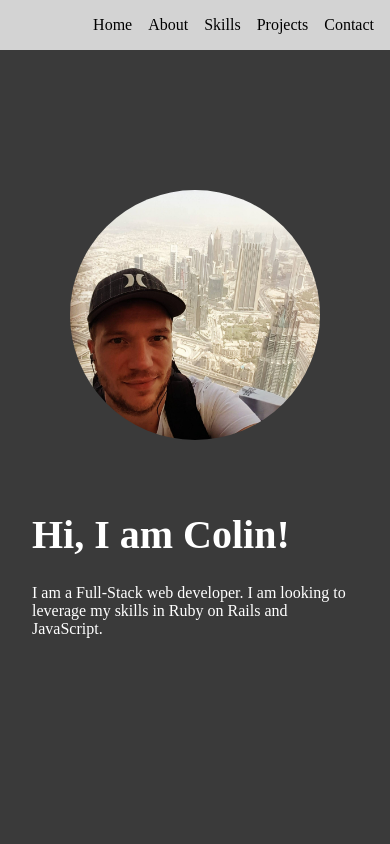
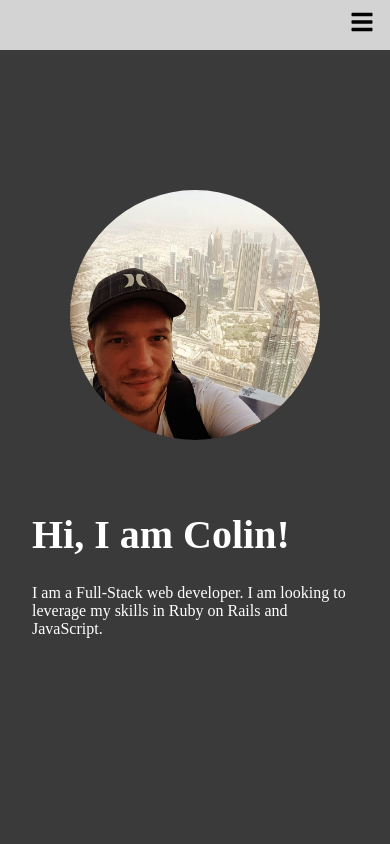
Before and after one commit to ColinBertin/portfolio, a React (Create React App) app: page /contact in a window 390 px wide. Shown: the top 844 px of the page. Built offline with nearby package versions, Linux system fonts and the light colour scheme.

Commit message:
mobile navbar functional

```diff
--- a/src/components/navbar/Navbar.jsx
+++ b/src/components/navbar/Navbar.jsx
@@ -1,13 +1,17 @@
-import React from 'react';
+import React, { useState } from 'react';
 import { FaBars, FaTimes } from 'react-icons/fa';
 import './Navbar.scss';
 import { Link } from 'react-scroll';
 
-const Navbar = (props) => {
+const Navbar = () => {
+
+  const [nav, setNav] = useState(false);
+  const handleClick = () => setNav(!nav);
+
   return (
     <div className="navbar">
       {/* Menu */}
-      <ul className=''>
+      <ul className='desktop-list'>
         <li>
           <Link to='banner' smooth={true} duration={500}>
             Home
@@ -36,16 +40,46 @@ const Navbar = (props) => {
       </ul>
 
       {/* Hamburger */}
-      <div>
-        <FaBars className='mobile-hamburger' />
+      <div onClick={handleClick} className='mobile-hamburger'>
+        {!nav ? <FaBars /> : <FaTimes />}
       </div>
       {/* Mobile menu */}
-      <ul className='mobile-list'>
-        <li>Home</li>
-        <li>About</li>
-        <li>Skills</li>
-        <li>Projects</li>
-        <li>Contact</li>
+      <ul
+        className={
+          !nav
+            ? 'mobile-list'
+            : 'mobile-list-active'
+        }
+      >
+        <li>
+          <Link onClick={handleClick} to='banner' smooth={true} duration={500}>
+            Home
+          </Link>
+        </li>
+        <li>
+          {' '}
+          <Link onClick={handleClick} to='about' smooth={true} duration={500}>
+            About
+          </Link>
+        </li>
+        <li>
+          {' '}
+          <Link onClick={handleClick} to='skills' smooth={true} duration={500}>
+            Skills
+          </Link>
+        </li>
+        <li>
+          {' '}
+          <Link onClick={handleClick} to='projects' smooth={true} duration={500}>
+            Projects
+          </Link>
+        </li>
+        <li>
+          {' '}
+          <Link onClick={handleClick} to='contact' smooth={true} duration={500}>
+            Contact
+          </Link>
+        </li>
       </ul>
     </div>
   );
--- a/src/components/navbar/Navbar.scss
+++ b/src/components/navbar/Navbar.scss
@@ -10,17 +10,62 @@
   align-items: center;
 }
 
-.mobile-hamburger, .mobile-list {
+.desktop-list {
   display: none;
 }
 
-ul {
+.mobile-hamburger {
+  font-size: x-large;
+  margin-right: 16px;
+}
+
+.mobile-list {
+  display: none;
+}
+
+.mobile-list-active {
+  position: absolute;
+  display: flex;
+  flex-direction: column;
+  justify-content: center;
+  align-items: center;
+  margin: 0;
+  padding: 0;
+  list-style: none;
+  background-color: #D3D3D3;
+  height: 100vh;
+  width: 100vw;
+  top: 50px;
+}
+
+.mobile-list-active li {
+  font-size: 36px;
+  margin-bottom: 36px;
+}
+
+.desktop-list {
   margin: 0;
   display: flex;
   margin-right: 16px;
   list-style: none;
+  display: none;
 }
 
-li {
+.desktop-list li {
   margin-left: 16px;
 }
+
+
+@media (min-width: 568px) {
+  .desktop-list {
+    display: inline-flex;
+  }
+
+  .mobile-hamburger, .mobile-list {
+    display: none;
+  }
+
+  .mobile-list-active {
+    display: none;
+  }
+}
```
